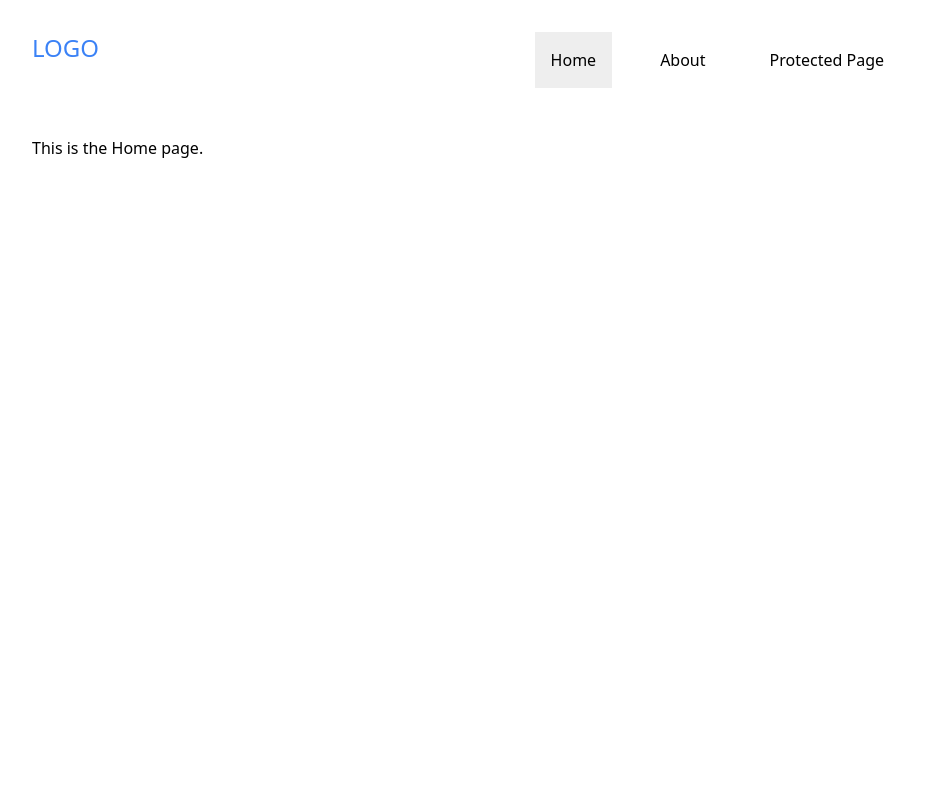
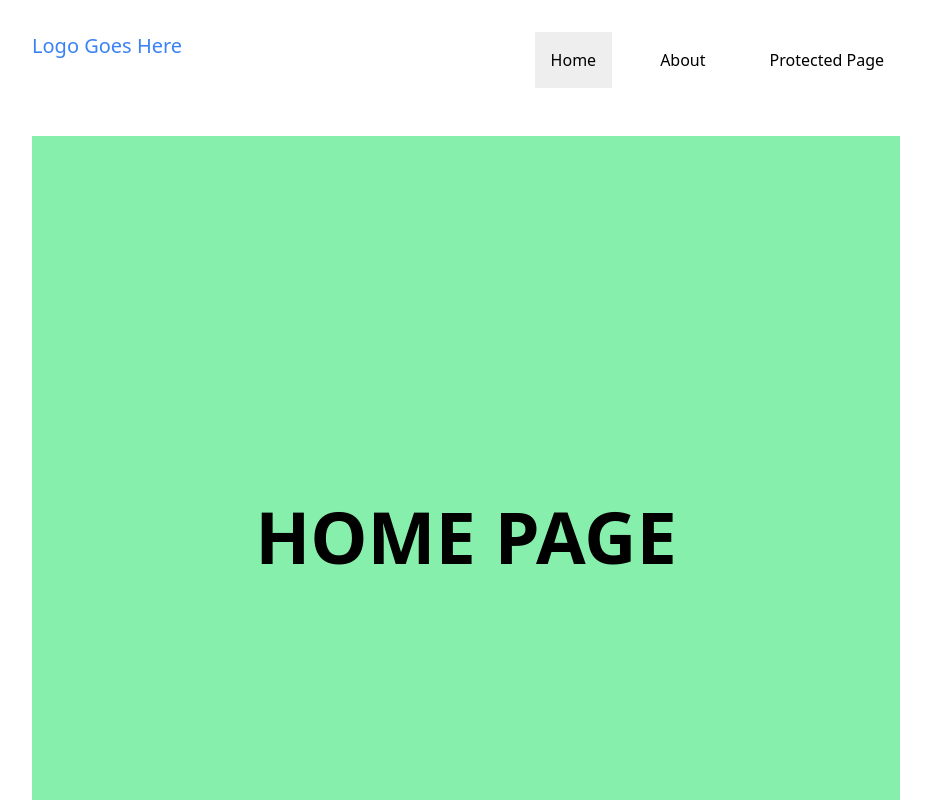
Before and after one commit to ericsfeed/react-router-magic-tailwind, a React (Create React App) app: page / in a window 1280 px wide. Shown: the top 800 px of the page, without its empty margins (174-1105 px from the left). Built offline with nearby package versions, Linux system fonts and the light colour scheme; no server answers; what magic-sdk would draw is missing.

Commit message:
break out several pages into components and add sketchy styling; more to come

```diff
--- a/src/App.js
+++ b/src/App.js
@@ -1,6 +1,8 @@
 import React from "react";
 import { Route, Routes } from "react-router-dom";
 import LoginPage from "./components/LoginPage";
+import HomePage from "./components/HomePage";
+import AboutPage from "./components/AboutPage";
 import ProtectedPage from "./components/ProtectedPage";
 import PrivateElement from "./components/PrivateElement";
 import Navigation from "./components/Navigation";
@@ -31,17 +33,7 @@ function App() {
   );
 }
 
-export const HomePage = () => {
-  return <div>This is the Home page. </div>;
-};
 
-export const AboutPage = () => {
-  return (
-    <div className="h-screen flex justify-center items-center bg-yellow-300">
-      <h1 className="text-9xl uppercase font-black">About Page</h1>
-    </div>
-  );
-};
 
 export const NotFoundPage = () => {
   return <div>This is a 404 page</div>;
--- /dev/null
+++ b/src/components/AboutPage.js
@@ -0,0 +1,11 @@
+import React from "react";
+
+const AboutPage = () => {
+  return (
+    <div className="h-screen flex justify-center items-center bg-yellow-300">
+      <h1 className="text-7xl uppercase font-black">About Page</h1>
+    </div>
+  );
+};
+
+export default AboutPage;
--- /dev/null
+++ b/src/components/HomePage.js
@@ -0,0 +1,11 @@
+import React from "react";
+
+const HomePage = () => {
+  return (
+    <div className="h-screen flex justify-center items-center bg-green-300">
+      <h1 className="text-7xl uppercase font-black">Home Page</h1>
+    </div>
+  );
+};
+
+export default HomePage;
--- a/src/components/LoginPage.js
+++ b/src/components/LoginPage.js
@@ -46,11 +46,12 @@ function LoginPage() {
   };
 
   return (
-    <div class="w-full max-w-xs">
+    <div class="w-full max-w-xs" >
       <h2>Sign In Page</h2>
+      <div class="bg-gray-200 ">
         <form
+          class="bg-white shadow-md rounded px-8 pt-6 pb-8 mb-4"
           onSubmit={handleSubmit}
-        class="bg-white shadow-md rounded px-8 pt-6 pb-8 mb-4"
         >
           <span>
             <fieldset>
@@ -77,7 +78,7 @@ function LoginPage() {
               </div>{" "}
               <div class="flex items-center justify-between">
                 <button
-                class="bg-blue-500 hover:bg-blue-700 text-white font-bold py-2 px-4 rounded focus:outline-none focus:shadow-outline"
+                  class="bg-blue-500 hover:bg-blue-700 text-white font-bold py-2 px-4  rounded focus:outline-none focus:shadow-outline"
                   type="submit"
                 >
                   {loadingState ? "Loading (please wait)..." : "Submit"}
@@ -88,6 +89,7 @@ function LoginPage() {
           </span>
         </form>
       </div>
+    </div>
   );
 }
 
--- a/src/components/Navigation.js
+++ b/src/components/Navigation.js
@@ -1,12 +1,15 @@
 import React from "react";
 import { NavLink } from "react-router-dom";
+
+
+// TODO - this is not a responsive navbar - need to make it responsive.
 
 const Navigation = () => {
   return (
     <div>
       <nav class="container flex justify-between px-4 py-8 mx-auto bg-white">
         <div>
-          <h3 class="text-2xl font-medium text-blue-500">LOGO</h3>
+          <h3 class="text-xl font-medium text-blue-500">Logo Goes Here</h3>
         </div>
         <div class="hidden space-x-8 lg:flex">
           <NavLink to="/" end>
--- a/src/components/ProtectedPage.js
+++ b/src/components/ProtectedPage.js
@@ -7,9 +7,11 @@ const ProtectedPage = ({ x }) => {
   const navigate = useNavigate();
   return (
     <div>
-      <p>This is the Protected page. You are logged in.  </p>
+      <h1 className="text-2xl uppercase font-black">Protected Page</h1>
+      <p>This is the Protected page. You are logged in. </p>
       <p>By the way, the value passed to this page at creation was: {x}</p>
       <button
+        class="bg-blue-500 hover:bg-blue-700 text-white font-bold py-2 px-4 mt-4 rounded focus:outline-none focus:shadow-outline"
         onClick={() => {
           trackAuth.logout(() =>
             navigate("/login", { state: { from: { pathname: "/protected" } } })
```
Also changed, not shown: 1 other file (tests, documents, lock files or other folders). Lines whose indentation alone changed are shown as unchanged.
